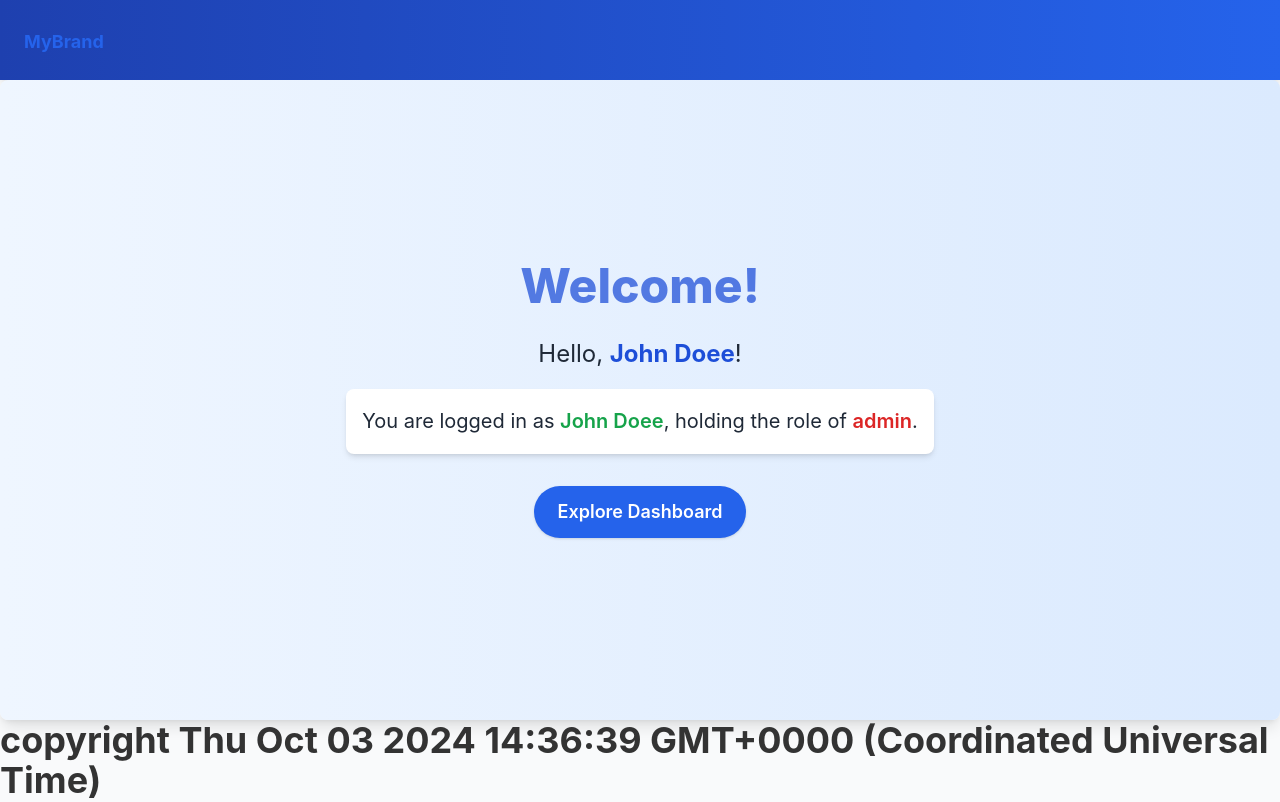
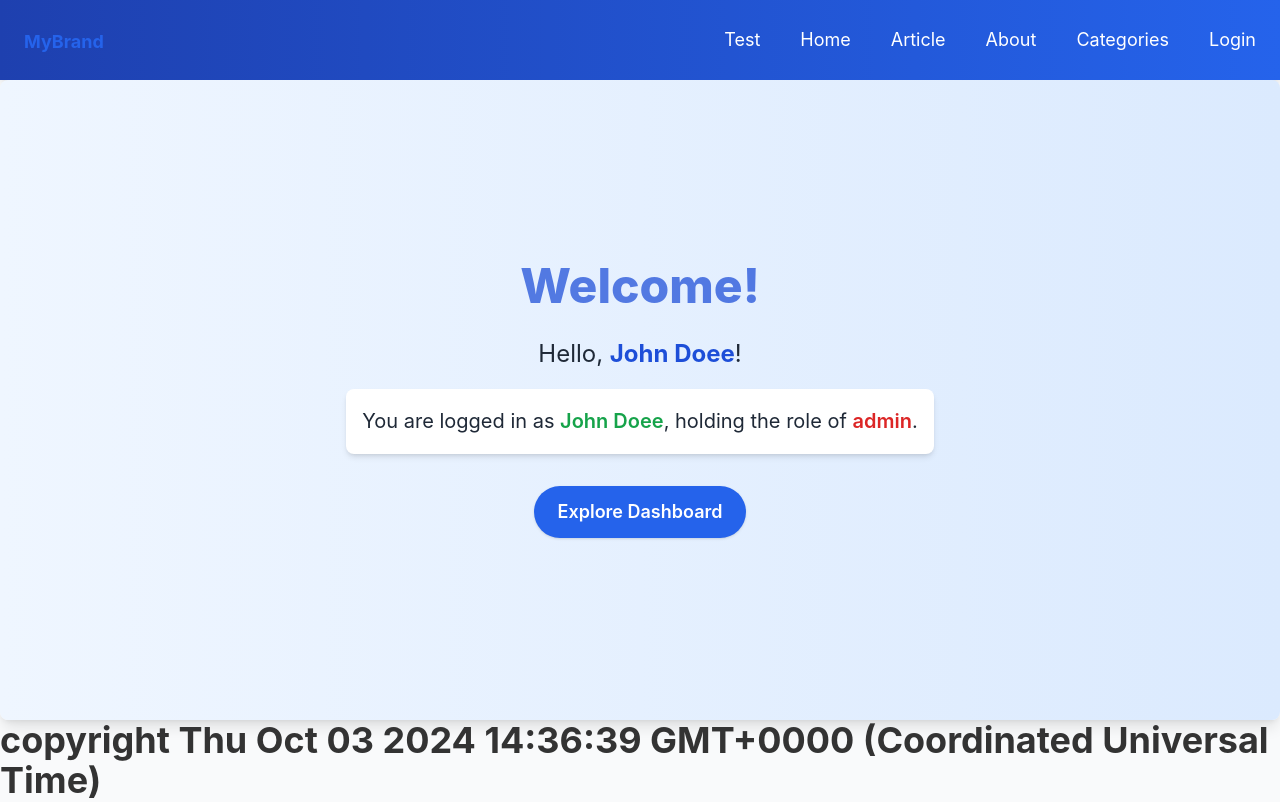
Before and after one commit to julietwainoi/gitconnectAPP, a React (Create React App) app: page / in a window 1280 px wide. Built offline with nearby package versions, Linux system fonts and the light colour scheme.

Commit message:
added toggle functionality for responsiveness

```diff
--- a/src/components/header.jsx
+++ b/src/components/header.jsx
@@ -29,9 +29,9 @@ function Header() {
                             className="h-6 w-6"
                         >
                             <path
-                                stroke-linecap="round"
-                                stroke-linejoin="round"
-                                stroke-width="2"
+                                strokeLinecap="round"
+                                strokeLinejoin="round"
+                                strokeWidth="2"
                                 d="M4 6h16M4 12h16M4 18h16"
                             />
                         </svg>
@@ -40,8 +40,8 @@ function Header() {
 
                 {/* Navigation Links */}
                 <ul
-                    className={`flex md:flex-row flex-col md:space-x-6 space-y-4 md:space-y-0 absolute md:relative bg-blue-600 md:bg-transparent w-full md:w-auto p-6 md:p-0 top-16 left-0 md:top-0 md:left-0 transition-all duration-300 ease-in-out ${isMenuOpen ? 'block' : 'hidden'
-                        }`}
+                    className={`flex md:flex-row flex-col md:space-x-6 space-y-4 md:space-y-0 absolute md:relative bg-blue-600 md:bg-transparent w-full md:w-auto p-6 md:p-0 top-16 left-0 md:top-0 md:left-0 transition-all duration-300 ease-in-out
+                    ${isMenuOpen ? 'block' : 'hidden md:flex'}`} // <-- Key change here
                 >
                     <li>
                         <Link
```
